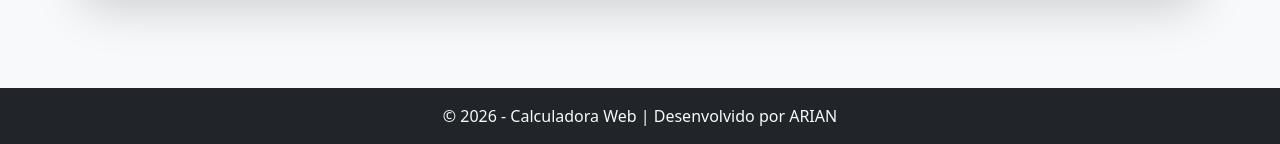
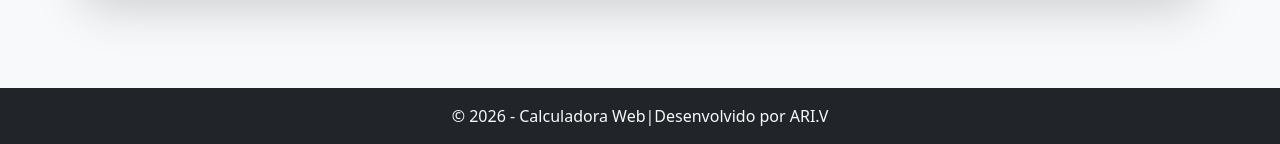
Before and after one commit to ari268/calculadora_mutifuncional, a Flask app: page / in a window 1280 px wide. Shown: the part 1165-1309 px from the top of the page. Run offline with Flask 3, Linux system fonts and the light colour scheme.

Commit message:
Nome marca  o index.html

```diff
--- a/templates/index.html
+++ b/templates/index.html
@@ -457,7 +457,7 @@
 <footer class="bg-dark text-light text-center py-3 mt-5">
 
     <p class="mb-0">
-        © 2026 - Calculadora Web | Desenvolvido por ARIAN
+        © 2026 - Calculadora Web|Desenvolvido por ARI.V
     </p>
 
 </footer>
```
